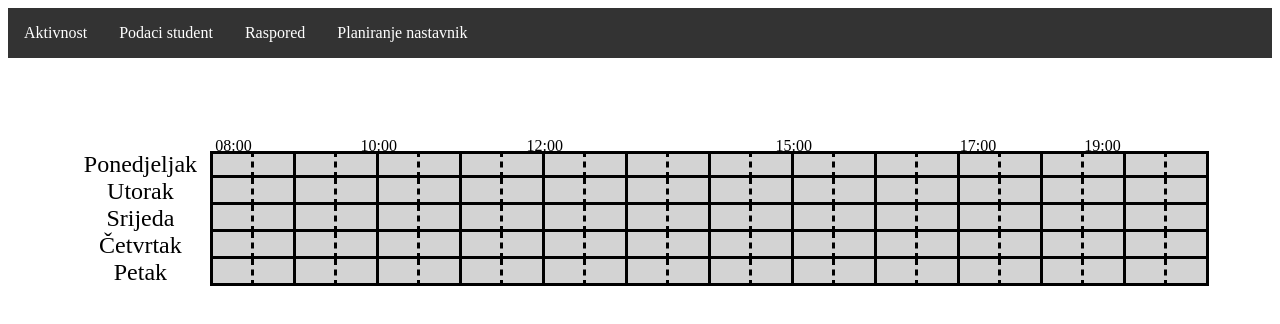
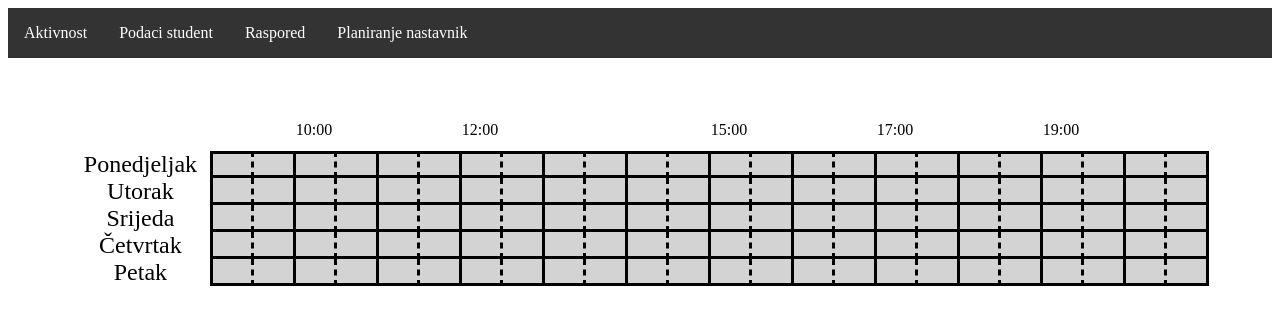
Before and after one commit to PasaDzumhur/Class-Schedule-site, a plain HTML site: page raspored.html in a window 1280 px wide. Drawn offline with Linux system fonts and the light colour scheme.

Commit message:
namejestena vremena

```diff
--- a/css/raspored.css
+++ b/css/raspored.css
@@ -22,28 +22,31 @@
     border-right-style: dashed;
     border-bottom-style: solid;
 }
-#osam{
+/*
+#sati8{
     grid-column: 2 / 5;
     text-align: center;
 }
-#deset{
+#sati10{
     grid-column: 5 / 9;
     text-align: center;
 }
-#dvanes{
+#sati12{
     grid-column: 9 / 13;
     text-align: center;
 }
-#petnes{
+#sati15{
     grid-column: 13 / 21;
     text-align: center;
 }
-#sedamnes{
+#sati17{
     grid-column: 21 / 24;
 }
-#devetnes{
+#sati19{
     grid-column: 24 / 29;
 }
+*/
+
 
 #grid-item1 {
     grid-row: 2;
--- a/iscrtaj.js
+++ b/iscrtaj.js
@@ -2,32 +2,130 @@ function iscrtajRaspored(div ,dani,satPocetak,satKraj){
 
     let kolone=(satKraj-satPocetak)*2+1;
     let redovi=dani.length;
-    for(let i = satPocetak; i<satKraj; i++){
+    let rupa1 = document.createElement("div");
+    rupa1.setAttribute("class","red0");
+    okvir.appendChild(rupa1);
+    rupa1.style.gridColumn="1/3";
+    for(let i = satPocetak; i<=satKraj; i = i + 0.5){
+        if(i!=satKraj &&(i==0 || i==2 || i==4 || i==6 || i ==8 || i==10 || i==12 || i==15 || i==17 || i==19 || i==21 || i==23 )){
+            let vrijeme = document.createElement("div");
+            let kolikoJe = document.createTextNode(i+":00");
+            vrijeme.appendChild(kolikoJe);
+            vrijeme.setAttribute("class","red0");
+            okvir.appendChild(vrijeme);
+        }else {
+            let rupa = document.createElement("div");
+            okvir.appendChild(rupa);
+            rupa.setAttribute("class","red0");
+        }
+        /*
         if(i==0){
+            let vrijeme = document.createElement("div");
+            let kolikoJe = document.createTextNode("0:00");
+            vrijeme.appendChild(kolikoJe);
+            vrijeme.setAttribute("class","red0");
+            vrijeme.style.gridColumn=(i-satPocetak);
+            vrijeme.style.gridRow="0";
+            okvir.appendChild(vrijeme);
+        }else if(i==2){
+            let vrijeme = document.createElement("div");
+            let kolikoJe = document.createTextNode("2:00");
+            vrijeme.appendChild(kolikoJe);
+            vrijeme.setAttribute("class","red0");
+            vrijeme.style.gridColumn=(i-satPocetak);
+            vrijeme.style.gridRow="0";
 
-        }else if(i==2){
+            okvir.appendChild(vrijeme);
 
-        }else if(i==2){
+        }else if(i==4){
+            let vrijeme = document.createElement("div");
+            let kolikoJe = document.createTextNode("4:00");
+            vrijeme.appendChild(kolikoJe);
+            vrijeme.setAttribute("class","red0");
+            vrijeme.style.gridColumn=(i-satPocetak);
+            vrijeme.style.gridRow="0";
 
-        }else if(i==2){
+            okvir.appendChild(vrijeme);
+        }else if(i==6){
+            let vrijeme = document.createElement("div");
+            let kolikoJe = document.createTextNode("6:00");
+            vrijeme.appendChild(kolikoJe);
+            vrijeme.setAttribute("class","red0");
+            vrijeme.style.gridColumn=(i-satPocetak);
+            vrijeme.style.gridRow="0";
+            okvir.appendChild(vrijeme);
+        }else if(i==8){
+            let vrijeme = document.createElement("div");
+            let kolikoJe = document.createTextNode("8:00");
+            vrijeme.appendChild(kolikoJe);
+            vrijeme.setAttribute("class","red0");
+            vrijeme.style.gridColumn=(i-satPocetak);
+            vrijeme.style.gridRow="0";
+            okvir.appendChild(vrijeme);
 
-        }else if(i==2){
+        }else if(i==10){
+            let vrijeme = document.createElement("div");
+            let kolikoJe = document.createTextNode("10:00");
+            vrijeme.appendChild(kolikoJe);
+            vrijeme.setAttribute("class","red0");
+            vrijeme.style.gridColumn=(i-satPocetak);
+            vrijeme.style.gridRow="0";
+            okvir.appendChild(vrijeme);
 
-        }else if(i==2){
+        }else if(i==12){
+            let vrijeme = document.createElement("div");
+            let kolikoJe = document.createTextNode("12:00");
+            vrijeme.appendChild(kolikoJe);
+            vrijeme.setAttribute("class","red0");
+            vrijeme.style.gridColumn=(i-satPocetak);
+            vrijeme.style.gridRow="0";
+            okvir.appendChild(vrijeme);
 
-        }else if(i==2){
+        }else if(i==15){
+            let vrijeme = document.createElement("div");
+            let kolikoJe = document.createTextNode("15:00");
+            vrijeme.appendChild(kolikoJe);
+            vrijeme.setAttribute("class","red0");
+            vrijeme.style.gridColumn=(i-satPocetak);
+            vrijeme.style.gridRow="0";
+            okvir.appendChild(vrijeme);
 
-        }else if(i==2){
+        }else if(i==17){
+            let vrijeme = document.createElement("div");
+            let kolikoJe = document.createTextNode("17:00");
+            vrijeme.appendChild(kolikoJe);
+            vrijeme.setAttribute("class","red0");
+            vrijeme.style.gridColumn=(i-satPocetak)+"/"+(i-satPocetak);
+            vrijeme.style.gridRow="0";
+            okvir.appendChild(vrijeme);
 
-        }else if(i==2){
+        }else if(i==19){
+            let vrijeme = document.createElement("div");
+            let kolikoJe = document.createTextNode("19:00");
+            vrijeme.appendChild(kolikoJe);
+            vrijeme.setAttribute("class","red0");
+            vrijeme.style.gridColumn=(i-satPocetak)+"/"+(i-satPocetak);
+            vrijeme.style.gridRow="0";
+            okvir.appendChild(vrijeme);
 
-        }else if(i==2){
+        }else if(i==21){
+            let vrijeme = document.createElement("div");
+            let kolikoJe = document.createTextNode("21:00");
+            vrijeme.appendChild(kolikoJe);
+            vrijeme.setAttribute("class","red0");
+            vrijeme.style.gridColumn=(i-satPocetak)+"/"+(i-satPocetak);
+            vrijeme.style.gridRow="0";
+            okvir.appendChild(vrijeme);
 
-        }else if(i==2){
+        }else {
+            let rupa = document.createElement("div");
+            rupa.setAttribute("class","red0");
+            rupa.style.gridColumn=(i-satPocetak);
+            rupa.style.gridRow="0";
+            okvir.appendChild(rupa);
 
-        }else if(i==2){
 
-        }
+        }*/
     }
     okvir.style.gridTemplateColumns="100px repeat("+kolone+",1fr)";
     okvir.style.gridTemplateRows="30px repeat("+redovi+",1fr)";
--- a/raspored.html
+++ b/raspored.html
@@ -27,13 +27,7 @@
 
 
     <div id="okvir">
-        <div id="prazno"></div>
-        <div id="osam" class="red0"><p>08:00</p></div>
-        <div id="deset" class="red0"><p>10:00</p></div>
-        <div id="dvanes" class="red0"><p>12:00</p></div>
-        <div id="petnes" class="red0"><p>15:00</p></div>
-        <div id="sedamnes" class="red0"><p>17:00</p></div>
-        <div id="devetnes" class="red0"><p>19:00</p></div>
+
 
     </div>
 
```
